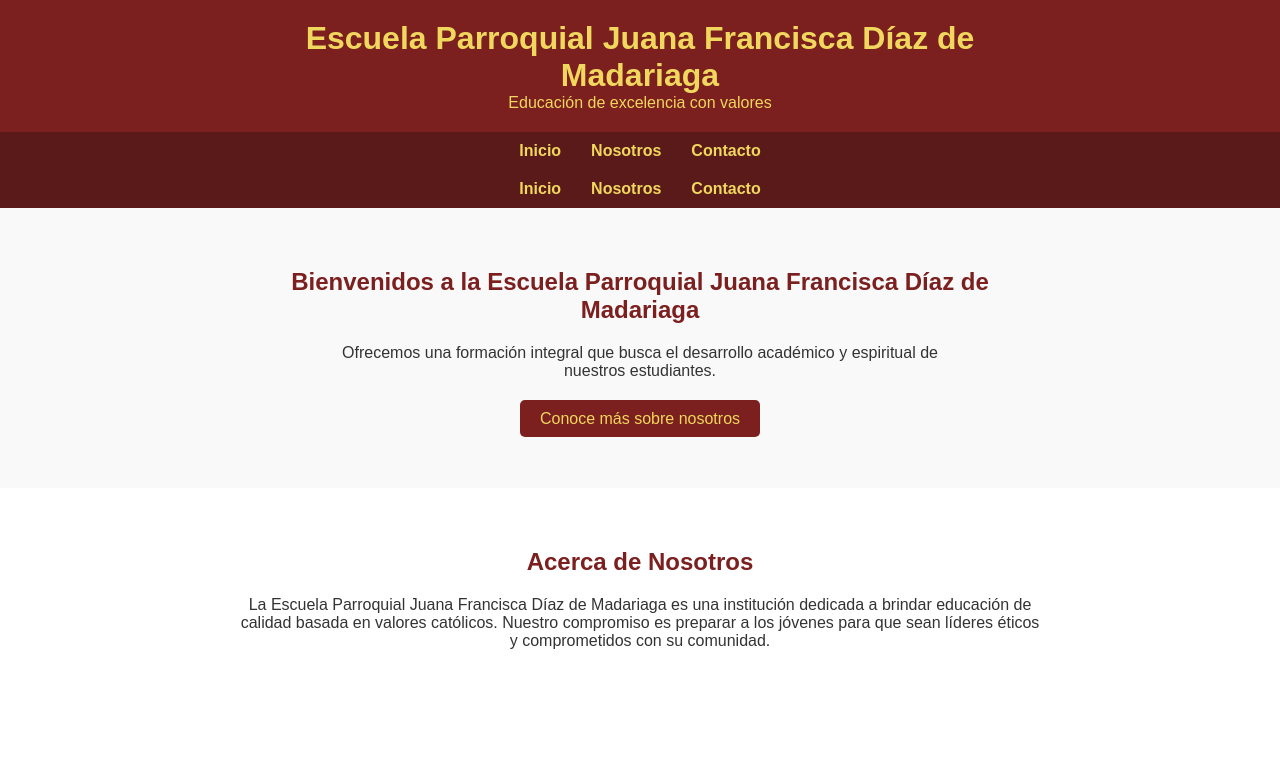
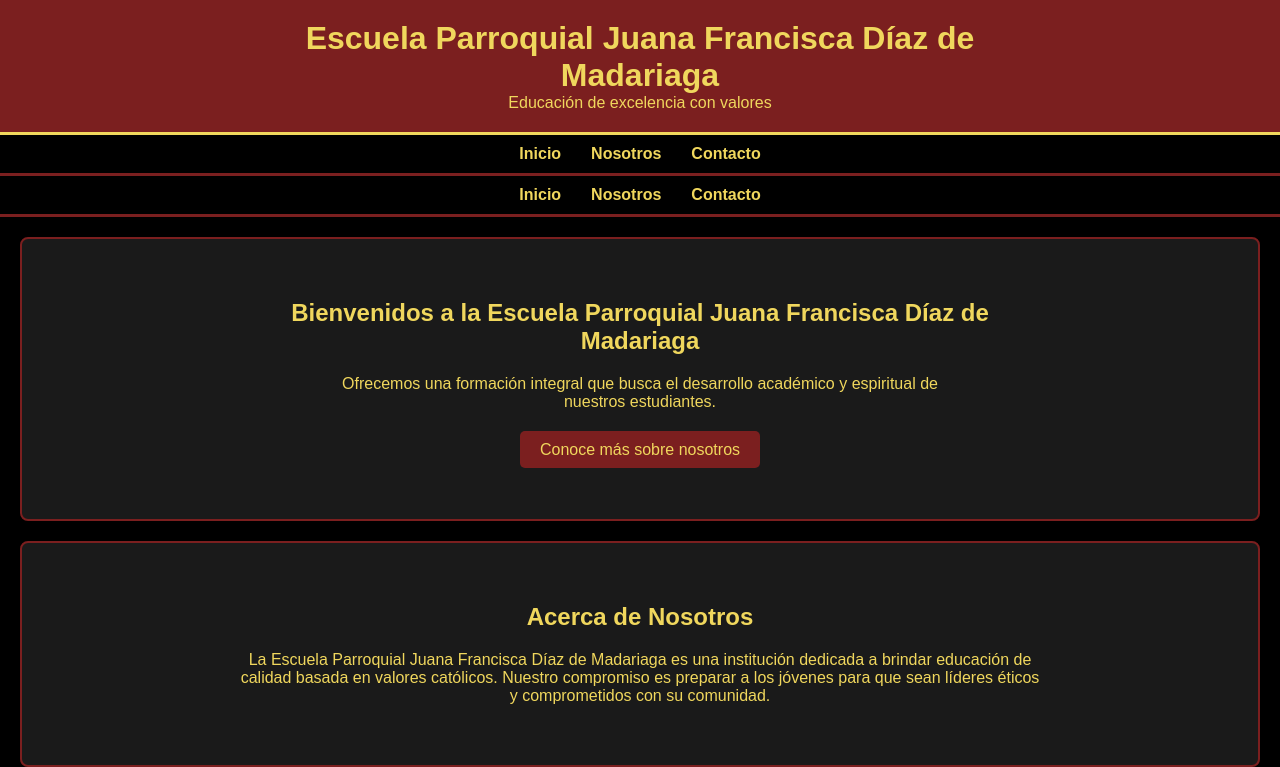
Before and after one commit to Leandrotvr/Escuela-Parroquial-JFD-Madariaga, a plain HTML site: page index.html in a window 1280 px wide. Shown: the top 767 px of the page. Drawn offline with Linux system fonts and the light colour scheme.

Commit message:
Update index.css

```diff
--- a/index.css
+++ b/index.css
@@ -7,20 +7,23 @@
 
 body {
     font-family: Arial, sans-serif;
-    color: #333;
+    background-color: #000; /* Fondo negro */
+    color: #f0d75d; /* Texto amarillo */
 }
 
-/* Colores principales */
+/* Encabezado */
 header {
     background-color: #7b1f1f; /* Bordó */
-    color: #f0d75d; /* Amarillo */
+    color: #f0d75d;
     padding: 20px 0;
     text-align: center;
+    border-bottom: 3px solid #f0d75d; /* Línea amarilla */
 }
 
 nav {
-    background-color: #5a1a1a;
+    background-color: #000;
     padding: 10px 0;
+    border-bottom: 3px solid #7b1f1f; /* Bordó */
 }
 
 nav ul {
@@ -40,18 +43,21 @@ nav ul li a {
 }
 
 nav ul li a:hover {
-    text-decoration: underline;
+    color: #7b1f1f;
 }
 
 /* Sección de bienvenida */
 section#inicio {
     padding: 60px 0;
-    background-color: #f9f9f9;
+    background-color: #1a1a1a;
     text-align: center;
+    border: 2px solid #7b1f1f;
+    margin: 20px;
+    border-radius: 8px;
 }
 
 section#inicio h2 {
-    color: #7b1f1f;
+    color: #f0d75d;
     margin-bottom: 20px;
 }
 
@@ -69,17 +75,22 @@ section#inicio .btn {
 }
 
 section#inicio .btn:hover {
-    background-color: #5a1a1a;
+    background-color: #f0d75d;
+    color: #000;
 }
 
 /* Secciones internas */
 section {
     padding: 60px 0;
+    background-color: #1a1a1a;
+    border: 2px solid #7b1f1f; /* Bordó */
+    margin: 20px;
+    border-radius: 8px;
 }
 
 section h2 {
     text-align: center;
-    color: #7b1f1f;
+    color: #f0d75d;
     margin-bottom: 20px;
 }
 
@@ -92,9 +103,10 @@ section h2 {
 
 /* Pie de página */
 footer {
-    background-color: #7b1f1f;
+    background-color: #000;
     color: #f0d75d;
     text-align: center;
     padding: 20px 0;
+    border-top: 3px solid #7b1f1f; /* Bordó */
     margin-top: 20px;
 }
```
